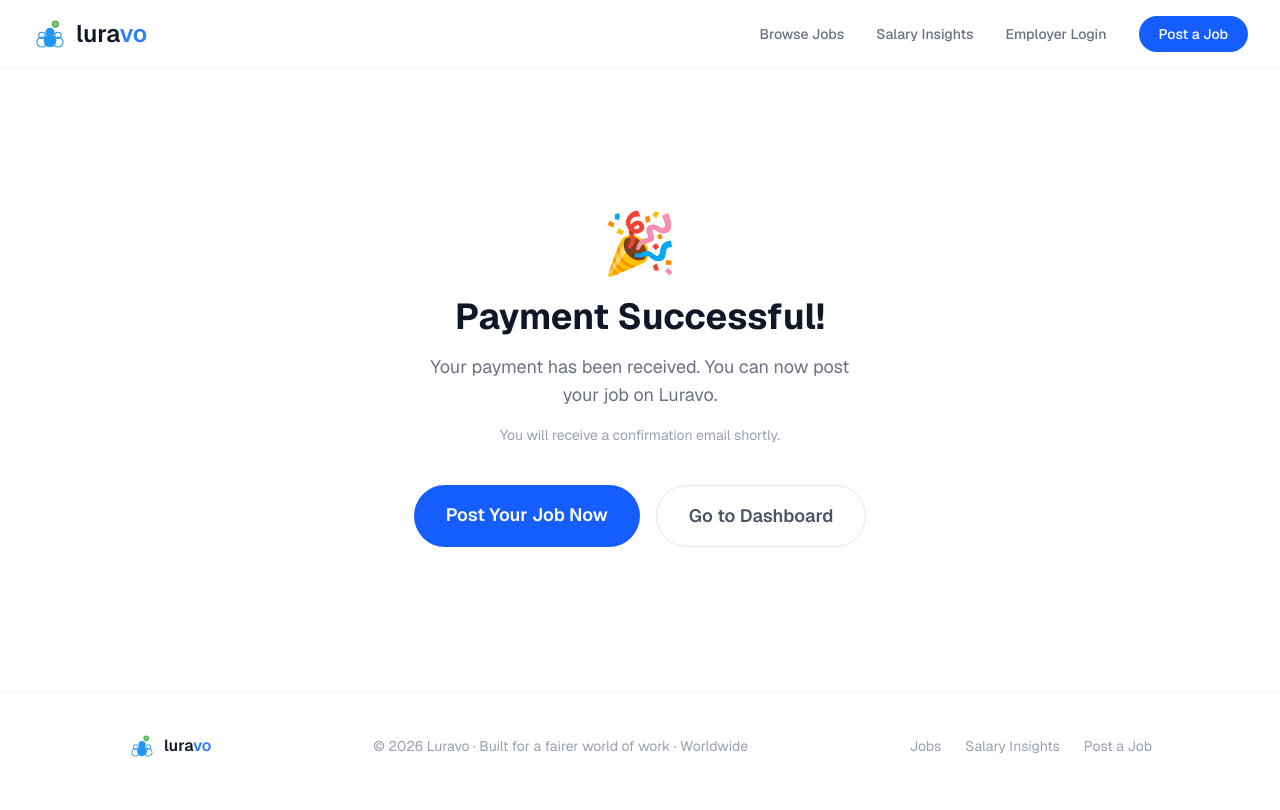
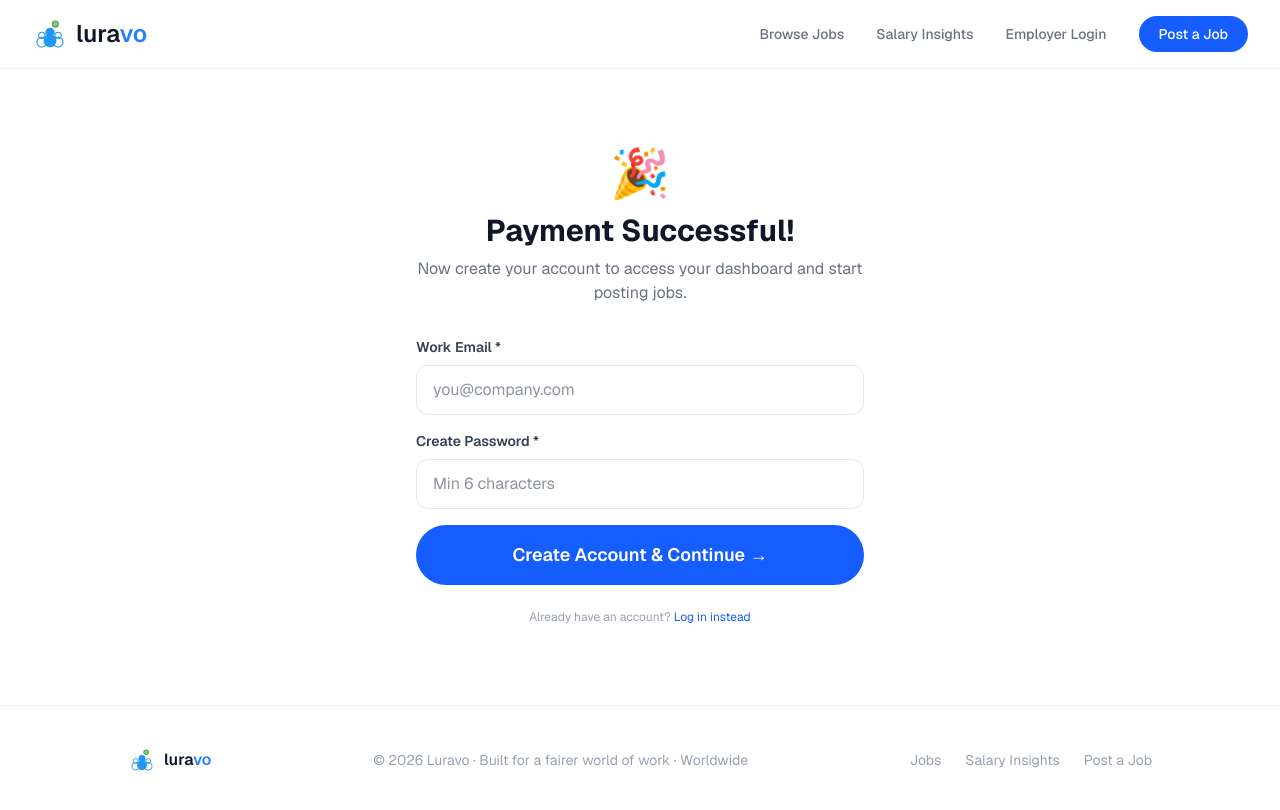
Before and after one commit to mwangiirungubrian-art/Payclear, a Next.js app: page /checkout/success in a window 1280 px wide. Shown: the top 810 px of the page. Built offline with nearby package versions, Linux system fonts and the light colour scheme; no server answers.

Commit message:
Account creation added to payment success flow

```diff
--- a/app/checkout/success/page.tsx
+++ b/app/checkout/success/page.tsx
@@ -6,54 +6,84 @@ import Navbar from "../../components/Navbar";
 import Footer from "../../components/Footer";
 
 export default function SuccessPage() {
-  const [saving, setSaving] = useState(true);
+  const [step, setStep] = useState<"saving" | "account" | "done">("saving");
+  const [email, setEmail] = useState("");
+  const [password, setPassword] = useState("");
+  const [loading, setLoading] = useState(false);
+  const [error, setError] = useState("");
+  const [plan, setPlan] = useState("standard-listing");
 
   useEffect(() => {
     const savePlan = async () => {
+      const params = new URLSearchParams(window.location.search);
+      const planParam = params.get("plan") || "standard-listing";
+      setPlan(planParam);
+
       const { data: { user } } = await supabase.auth.getUser();
-      const params = new URLSearchParams(window.location.search);
-      const plan = params.get("plan") || "standard-listing";
 
       let posts_remaining = 1;
       let featured_remaining = 0;
       let days = 30;
 
-      if (plan === "featured-listing") {
-        posts_remaining = 1;
-        featured_remaining = 1;
-      } else if (plan === "growth-plan") {
-        posts_remaining = 5;
-        featured_remaining = 1;
-        days = 30;
-      } else if (plan === "pro-plan") {
-        posts_remaining = 20;
-        featured_remaining = 5;
-        days = 30;
-      } else if (plan === "enterprise-plan") {
-        posts_remaining = 999;
-        featured_remaining = 999;
-        days = 365;
-      }
+      if (planParam === "featured-listing") { posts_remaining = 1; featured_remaining = 1; }
+      else if (planParam === "growth-plan") { posts_remaining = 5; featured_remaining = 1; days = 30; }
+      else if (planParam === "pro-plan") { posts_remaining = 20; featured_remaining = 5; days = 30; }
+      else if (planParam === "enterprise-plan") { posts_remaining = 999; featured_remaining = 999; days = 365; }
 
-      const email = user?.email || params.get("email") || "";
+      const userEmail = user?.email || "";
 
-      if (email) {
+      if (userEmail) {
         await supabase.from("subscriptions").insert([{
-          email,
-          plan,
+          email: userEmail,
+          plan: planParam,
           posts_remaining,
           featured_remaining,
           expires_at: new Date(Date.now() + days * 24 * 60 * 60 * 1000).toISOString(),
         }]);
+        setStep("done");
+      } else {
+        setStep("account");
       }
-
-      setSaving(false);
     };
 
     savePlan();
   }, []);
 
-  if (saving) {
+  const handleCreateAccount = async (e: React.FormEvent) => {
+    e.preventDefault();
+    setLoading(true);
+    setError("");
+
+    const { error: signUpError } = await supabase.auth.signUp({ email, password });
+
+    if (signUpError) {
+      setError(signUpError.message);
+      setLoading(false);
+      return;
+    }
+
+    let posts_remaining = 1;
+    let featured_remaining = 0;
+    let days = 30;
+
+    if (plan === "featured-listing") { posts_remaining = 1; featured_remaining = 1; }
+    else if (plan === "growth-plan") { posts_remaining = 5; featured_remaining = 1; days = 30; }
+    else if (plan === "pro-plan") { posts_remaining = 20; featured_remaining = 5; days = 30; }
+    else if (plan === "enterprise-plan") { posts_remaining = 999; featured_remaining = 999; days = 365; }
+
+    await supabase.from("subscriptions").insert([{
+      email,
+      plan,
+      posts_remaining,
+      featured_remaining,
+      expires_at: new Date(Date.now() + days * 24 * 60 * 60 * 1000).toISOString(),
+    }]);
+
+    setLoading(false);
+    setStep("done");
+  };
+
+  if (step === "saving") {
     return (
       <div className="min-h-screen bg-white font-sans flex flex-col">
         <Navbar />
@@ -66,29 +96,83 @@ export default function SuccessPage() {
     );
   }
 
+  if (step === "account") {
+    return (
+      <div className="min-h-screen bg-white font-sans flex flex-col">
+        <Navbar />
+        <div className="flex flex-col items-center justify-center flex-1 py-20 px-6">
+          <div className="w-full max-w-md">
+            <div className="text-center mb-8">
+              <div className="text-5xl mb-4">🎉</div>
+              <h1 className="text-3xl font-bold text-gray-900 mb-2">Payment Successful!</h1>
+              <p className="text-gray-500">Now create your account to access your dashboard and start posting jobs.</p>
+            </div>
+
+            {error && (
+              <div className="bg-red-50 text-red-600 px-4 py-3 rounded-xl text-sm mb-4">{error}</div>
+            )}
+
+            <form onSubmit={handleCreateAccount} className="flex flex-col gap-4">
+              <div>
+                <label className="block text-sm font-semibold text-gray-700 mb-2">Work Email *</label>
+                <input
+                  required
+                  type="email"
+                  value={email}
+                  onChange={(e) => setEmail(e.target.value)}
+                  placeholder="you@company.com"
+                  className="w-full border border-gray-200 rounded-xl px-4 py-3 text-gray-800 focus:outline-none focus:ring-2 focus:ring-blue-500"
+                />
+              </div>
+              <div>
+                <label className="block text-sm font-semibold text-gray-700 mb-2">Create Password *</label>
+                <input
+                  required
+                  type="password"
+                  value={password}
+                  onChange={(e) => setPassword(e.target.value)}
+                  placeholder="Min 6 characters"
+                  className="w-full border border-gray-200 rounded-xl px-4 py-3 text-gray-800 focus:outline-none focus:ring-2 focus:ring-blue-500"
+                />
+              </div>
+              <button
+                type="submit"
+                disabled={loading}
+                className="bg-blue-600 text-white px-8 py-4 rounded-full text-lg font-semibold hover:bg-blue-700 transition disabled:opacity-50"
+              >
+                {loading ? "Creating account..." : "Create Account & Continue →"}
+              </button>
+            </form>
+
+            <p className="text-center text-gray-400 text-xs mt-6">
+              Already have an account?{" "}
+              <a href="/login" className="text-blue-600 hover:underline">Log in instead</a>
+            </p>
+          </div>
+        </div>
+        <Footer />
+      </div>
+    );
+  }
+
   return (
     <div className="min-h-screen bg-white font-sans flex flex-col">
       <Navbar />
-
       <div className="flex flex-col items-center justify-center flex-1 py-20 px-6 text-center">
-        <div className="text-6xl mb-6">🎉</div>
-        <h1 className="text-4xl font-bold text-gray-900 mb-4">Payment Successful!</h1>
-        <p className="text-gray-500 text-lg max-w-md mb-4">
-          Your payment has been received. You can now post your job on Luravo.
-        </p>
-        <p className="text-gray-400 text-sm mb-10">
-          You will receive a confirmation email shortly.
+        <div className="text-6xl mb-6">✅</div>
+        <h1 className="text-4xl font-bold text-gray-900 mb-4">You're all set!</h1>
+        <p className="text-gray-500 text-lg max-w-md mb-10">
+          Your account is ready. Start posting jobs and managing your listings from your dashboard.
         </p>
         <div className="flex flex-col sm:flex-row gap-4">
           <a href="/post-job" className="bg-blue-600 text-white px-8 py-4 rounded-full text-lg font-semibold hover:bg-blue-700">
-            Post Your Job Now
+            Post Your First Job →
           </a>
           <a href="/dashboard" className="border border-gray-200 text-gray-600 px-8 py-4 rounded-full text-lg font-semibold hover:bg-gray-50">
             Go to Dashboard
           </a>
         </div>
       </div>
-
       <Footer />
     </div>
   );
```
